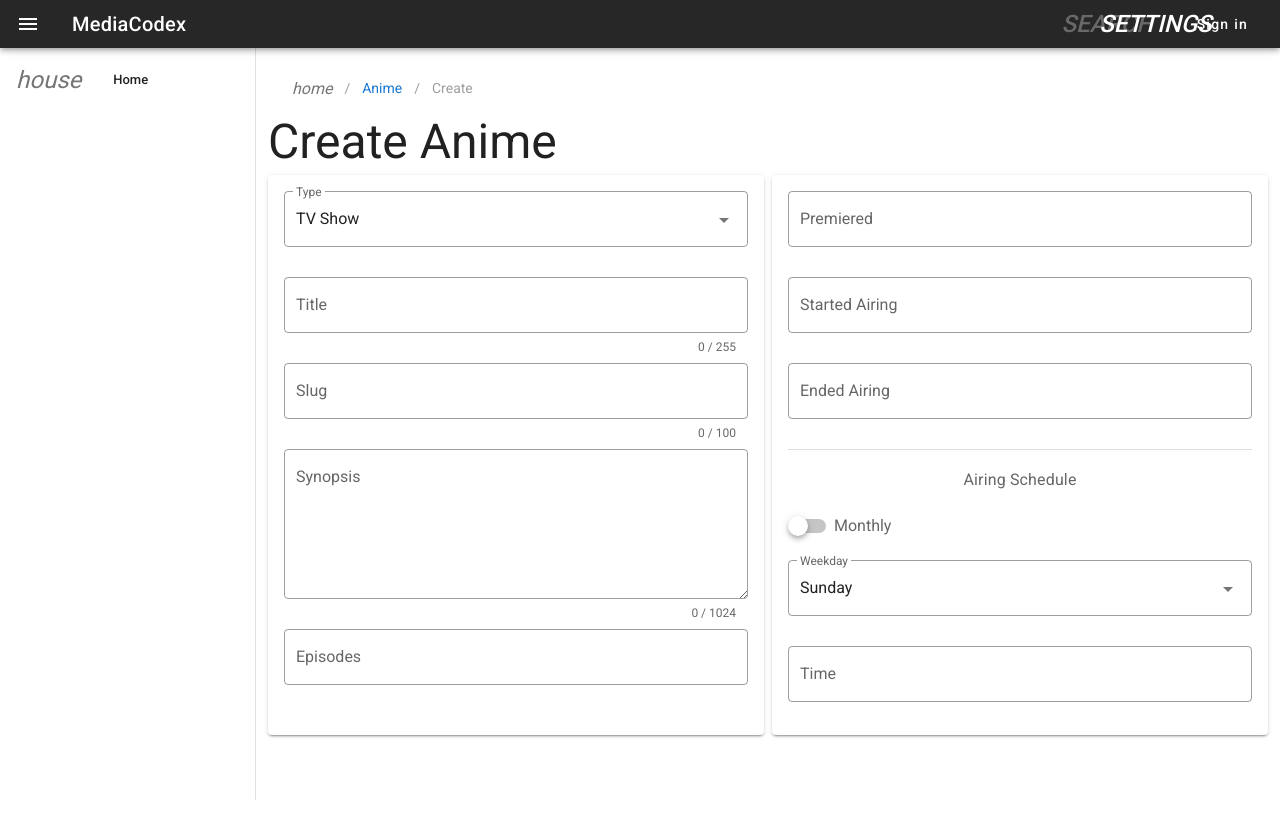
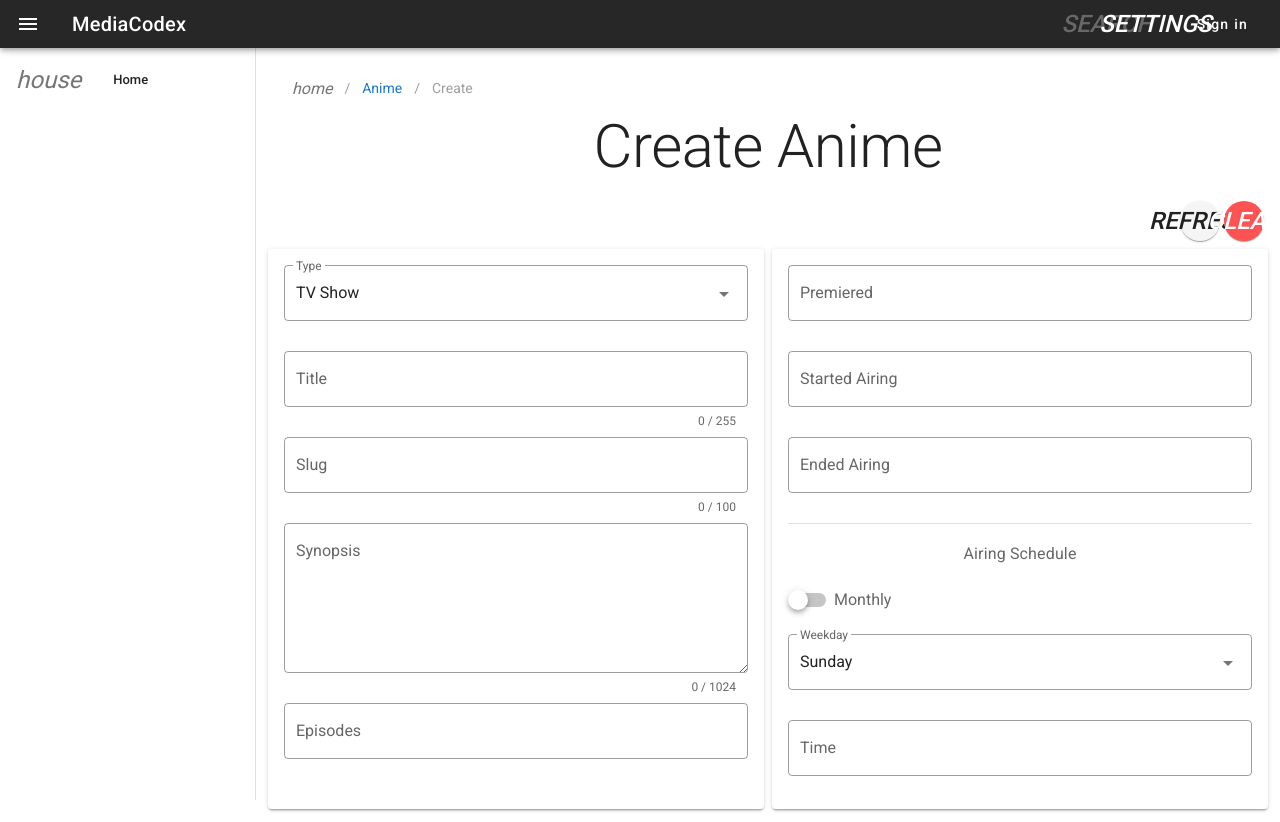
Before and after one commit to MediaCodex/website, a Nuxt app: page /anime/create in a window 1280 px wide. Before the commit the page ends 800 px from the top, so only its background shows below. Built offline with nearby package versions, Linux system fonts and the light colour scheme.

Commit message:
add page actions

```diff
--- a/src/lang/en-US/index.js
+++ b/src/lang/en-US/index.js
@@ -4,6 +4,8 @@ export default {
   submit: 'Submit',
   cancel: 'Cancel',
   save: 'Save',
+  clear: 'Clear inputs',
+  confirmation: 'Are you sure about that?',
   navbar: {
     search: 'Search...',
     login: 'Sign in',
--- a/src/pages/anime/create.vue
+++ b/src/pages/anime/create.vue
@@ -1,10 +1,18 @@
 <template>
   <v-container fluid>
     <breadcrumbs :items="breadcrumbs" />
-    <v-row>
-      <v-col>
-        <h1 class="display-2">{{ $t('anime.create.title') }}</h1>
-      </v-col>
+    <section class="mb-6 text-center">
+      <h1 class="mb-2 display-3">{{ $t('anime.create.title') }}</h1>
+    </section>
+
+    <!-- page actions -->
+    <v-row align="right" justify="end" class="ma-1">
+      <v-btn fab small elevation="1" class="mr-1" @click="refresh">
+        <v-icon dark>refresh</v-icon>
+      </v-btn>
+      <v-btn fab small elevation="1" color="error darken" @click="clear">
+        <v-icon dark>clear</v-icon>
+      </v-btn>
     </v-row>
 
     <v-row dense>
@@ -128,6 +136,13 @@ export default {
         synopsis: this.synopsis
       }
       console.log(body)
+    },
+    clear() {
+      // TODO: confirmation overlay
+      Object.assign(this.$data, this.$options.data())
+    },
+    refresh() {
+      // TODO: reload external data sources
     }
   }
 }
```
